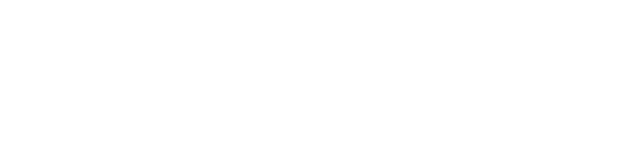
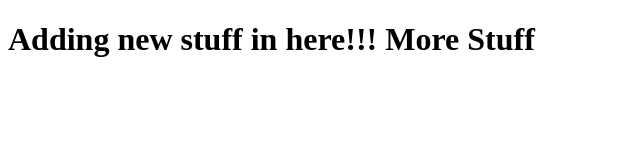
Before and after one commit to Its-suLav-D/test-divergence, a plain HTML site: page index.html in a window 1280 px wide. Shown: the whole page, without its empty margins (0-640 px from the left). Drawn offline with Linux system fonts and the light colour scheme.

Commit message:
More Stuff

```diff
--- a/index.html
+++ b/index.html
@@ -5,5 +5,12 @@
     <meta name="viewport" content="width=device-width, initial-scale=1.0" />
     <title>My HTML Page</title>
   </head>
-  <body></body>
+  <body>
+    <div>
+      <h1>
+        Adding new stuff in here!!!
+        More Stuff
+      </h1>
+    </div>
+  </body>
 </html>
```
